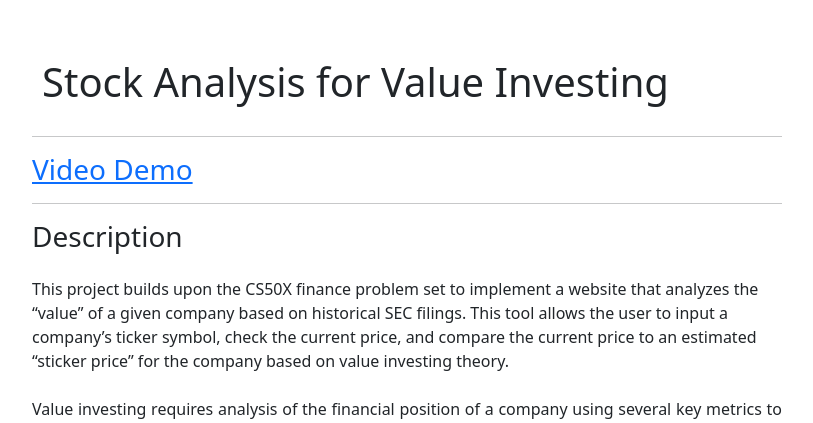
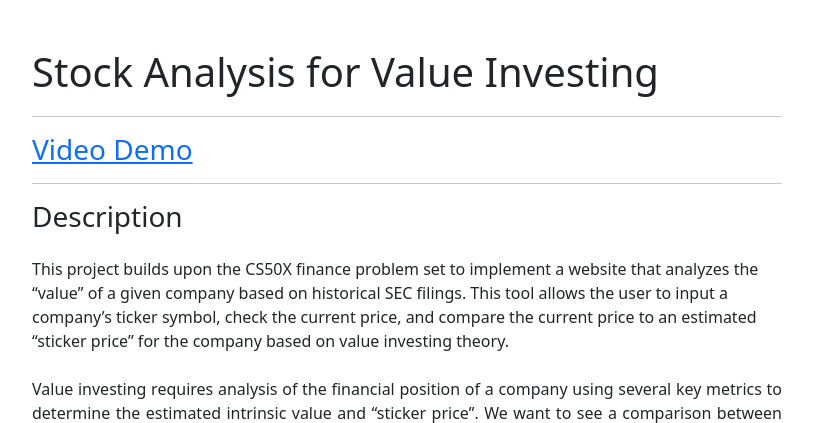
Before and after one commit to erwsmith/value_investing, a Flask app: page / in a window 1280 px wide. Shown: the part 76-499 px from the top of the page, without its empty margins (233-1046 px from the left). Run offline with Flask 2, Linux system fonts and the light colour scheme; a user stored in the database is signed in; some libraries are stand-ins or nearby versions.

Commit message:
removed padding from <h1> for better alignment on index.html

```diff
--- a/static/styles.css
+++ b/static/styles.css
@@ -23,12 +23,11 @@
 }
 
 h1 {
-    text-align: justify;
+    text-align: left;
     max-width: 750px;
     margin-left: auto;
     margin-right: auto;
     margin-bottom: 20px;
-    padding: 10px;
 }
 
 h3 {
```
